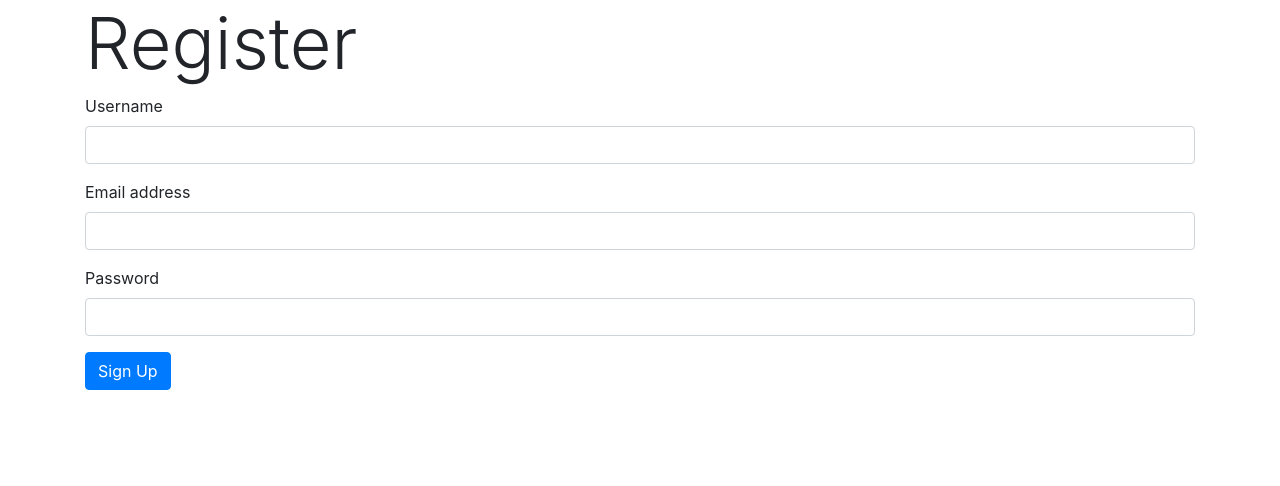
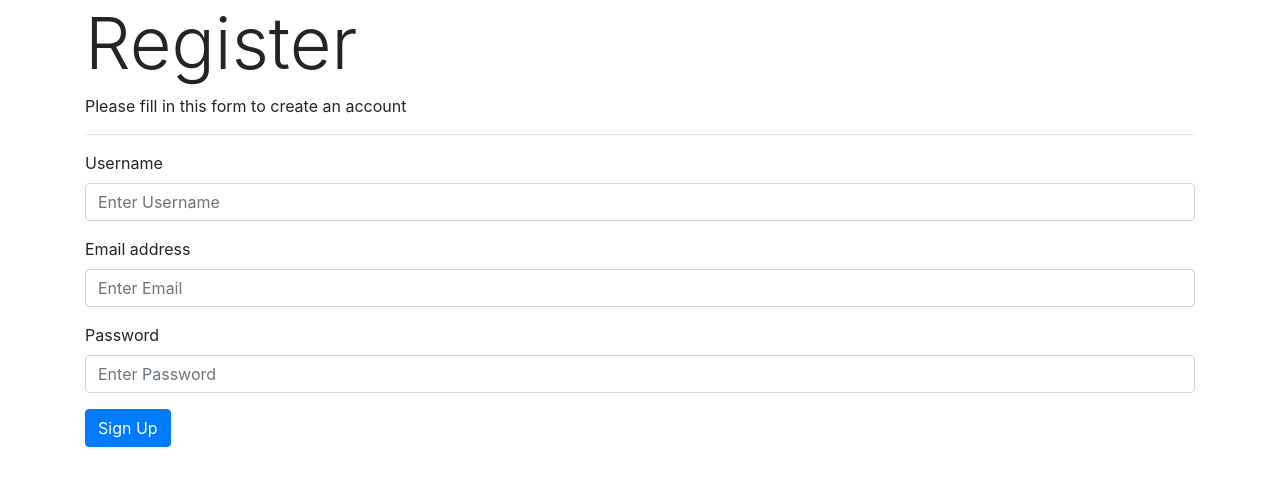
Before and after one commit to MukaiC/Books-Hon, a Flask app: page /registration in a window 1280 px wide. Shown: the top 486 px of the page. Run offline with Flask 2, Linux system fonts and the light colour scheme; some libraries are stand-ins or nearby versions.

Commit message:
Added request.method=='post' to register() in application.py, added placeholders and 'required' attribute to input in registration.html

```diff
--- a/application.py
+++ b/application.py
@@ -37,9 +37,10 @@ def registration():
 @app.route("/register", methods=["POST"])
 def register():
     # Get form information
-    username = request.form.get("username")
-    if username=='':
-        return render_template ("error.html", message="Invalid username", title="Error")
+    if request.method=='POST':
+        username = request.form.get("username")
+        if username=='':
+            return render_template ("error.html", message="Invalid username", title="Error")
 
     # Make sure form information is Invalid
 
--- a/templates/registration.html
+++ b/templates/registration.html
@@ -5,18 +5,21 @@ Register
 {% endblock %}
 
 {% block body %}
+  <p>Please fill in this form to create an account</p>
+  <hr>
+
   <form action="{{ url_for('register') }}" method="post">
     <div class="form-group">
       <label>Username</label>
-      <input type="text" class="form-control" username="username">
+      <input type="text" class="form-control" placeholder="Enter Username" name="username" required>
     </div>
     <div class="form-group">
       <label for="exampleInputEmail1">Email address</label>
-      <input type="email" class="form-control" id="exampleInputEmail1" aria-describedby="emailHelp">
+      <input type="email" class="form-control" placeholder="Enter Email" name="email" id="exampleInputEmail1" aria-describedby="emailHelp" required>
     </div>
     <div class="form-group">
       <label for="exampleInputPassword1">Password</label>
-      <input type="password" class="form-control" id="exampleInputPassword1">
+      <input type="password" class="form-control" placeholder="Enter Password" name="password" id="exampleInputPassword1" required>
     </div>
     <button type="submit" class="btn btn-primary">Sign Up</button>
   </form>
```
